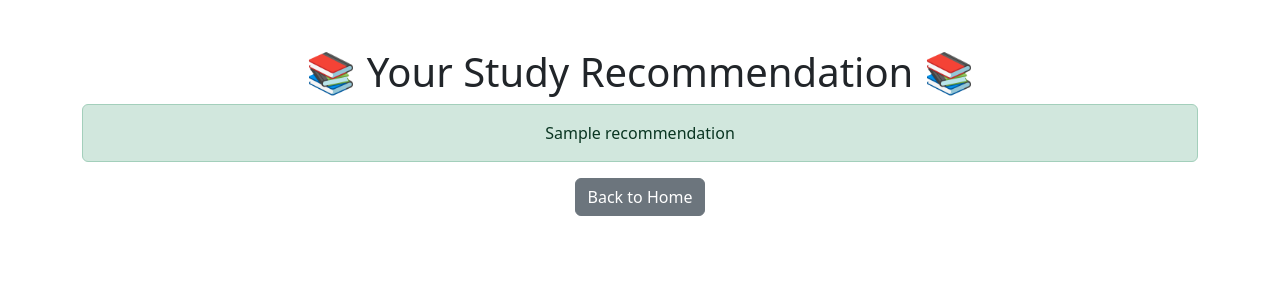
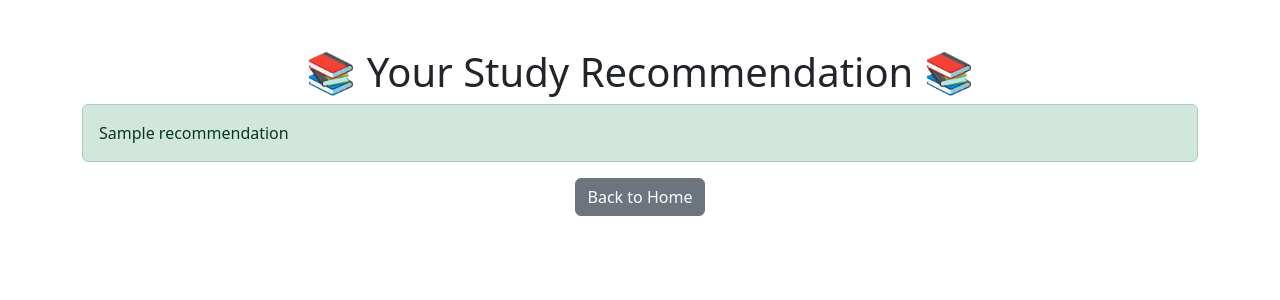
Before and after one commit to nanagyanfosu/study-app, a Flask app: template project/templates/result.html in a window 1280 px wide. Shown: the top 300 px of the page. Run offline with Flask 3, Linux system fonts and the light colour scheme; the template is opened without the code that fills it: most values are stand-ins (such as "Sample title", 1, 10 or a date in 2020).

Commit message:
Made few changes to design in result.html

```diff
--- a/project/templates/result.html
+++ b/project/templates/result.html
@@ -9,7 +9,7 @@
 <body>
     <div class="container mt-5">
         <h1 class="text-center">📚 Your Study Recommendation 📚</h1>
-        <div class="alert alert-success text-center" role="alert">
+        <div class="alert alert-success text-left" role="alert">
             {{ recommendation }}
         </div>
         <div class="text-center">
```
